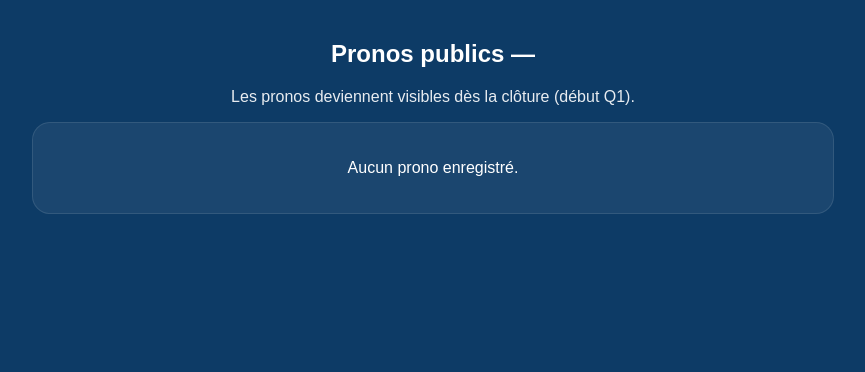
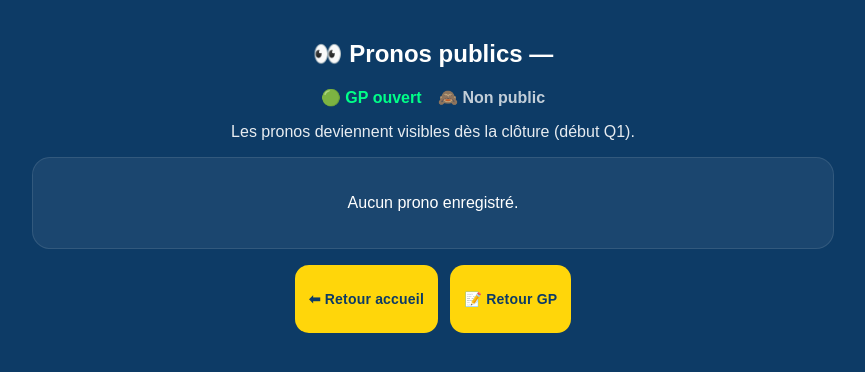
Before and after one commit to benjaminsoler07-lang/motogp-jeu, a Flask app: template templates/plublic_pronos.html in a window 1280 px wide. Shown: the part 90-462 px from the top of the page, without its empty margins (207-1072 px from the left). Run offline with Flask 3, Linux system fonts and the light colour scheme; the template is opened without the code that fills it, so the values that code supplies are empty; parts of the project's set-up code (start-up, migrations or seed data) failed here and were passed over.

Commit message:
Update plublic_pronos.html

```diff
--- a/templates/plublic_pronos.html
+++ b/templates/plublic_pronos.html
@@ -2,8 +2,31 @@
 {% block title %}Pronos publics — {{ w.label }}{% endblock %}
 
 {% block content %}
-  <h2>Pronos publics — {{ w.label }}</h2>
-  <p style="opacity:.9">Les pronos deviennent visibles dès la clôture (début Q1).</p>
+  <h2>👀 Pronos publics — {{ w.label }}</h2>
+
+  {# Valeurs envoyées par la route. Si pas envoyées, on met false par défaut #}
+  {% set is_closed = closed|default(false) %}
+  {% set is_public = public|default(false) %}
+
+  <div style="margin:10px 0 12px;">
+    {% if is_closed %}
+      <span class="status-closed">🔒 GP fermé</span>
+    {% else %}
+      <span class="status-open">🟢 GP ouvert</span>
+    {% endif %}
+
+    {% if is_closed or is_public %}
+      <span class="status-public" style="margin-left:12px;">👀 Public</span>
+    {% else %}
+      <span class="status-private" style="margin-left:12px;">🙈 Non public</span>
+    {% endif %}
+  </div>
+
+  {% if is_closed or is_public %}
+    <p style="opacity:.9">✅ Les pronos deviennent visibles dès que tu mets le GP en <strong>OFF</strong> (fermé) dans l’admin.</p>
+  {% else %}
+    <p style="opacity:.9">Les pronos deviennent visibles dès la clôture (début Q1).</p>
+  {% endif %}
 
   <div class="card">
     {% if not pronos %}
@@ -40,4 +63,9 @@
       </ul>
     {% endif %}
   </div>
+
+  <div style="margin-top:16px;">
+    <a class="btn btn-small" href="{{ url_for('home') }}">⬅ Retour accueil</a>
+    <a class="btn btn-small" style="margin-left:8px;" href="{{ url_for('pronos', weekend_id=w.id) }}">📝 Retour GP</a>
+  </div>
 {% endblock %}
```
